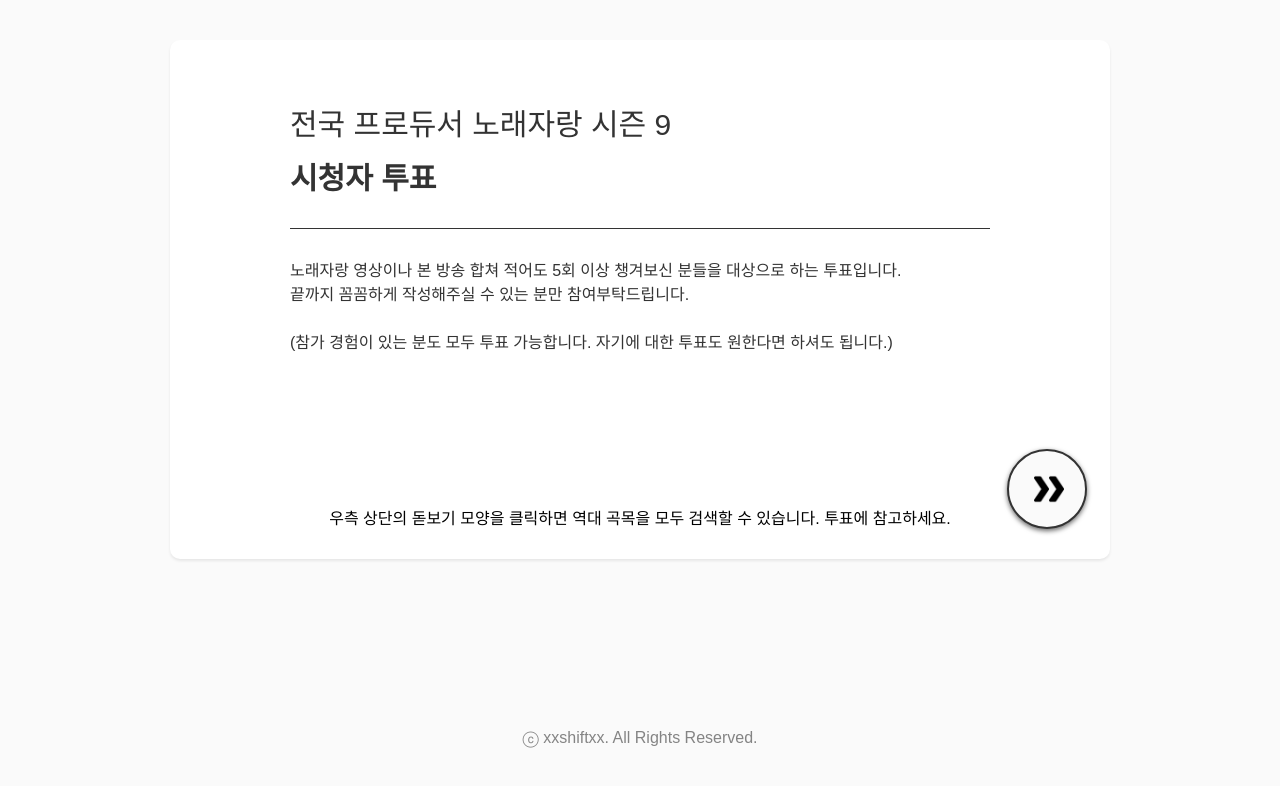
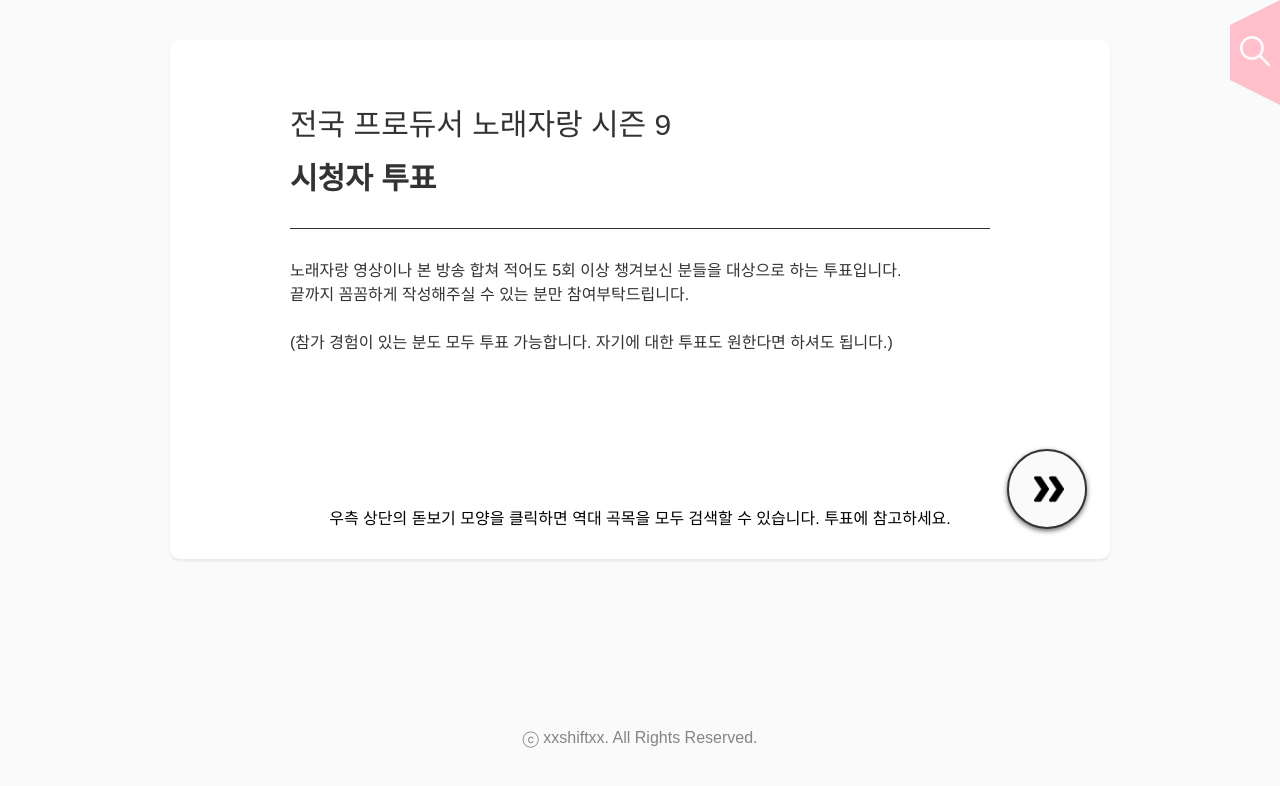
Before and after one commit to wArrnp/zennvote-front, a React (Create React App) app: page / in a window 1280 px wide. Shown: the top 786 px of the page. Built offline with nearby package versions, Linux system fonts and the light colour scheme.

Commit message:
[ADD] <Search> search container added

```diff
--- a/src/presentation/App/Styles.ts
+++ b/src/presentation/App/Styles.ts
@@ -1,4 +1,22 @@
-import styled from 'styled-components';
+import styled,  { createGlobalStyle } from 'styled-components';
+
+interface ContentWrapperProps {
+  enableSearch: boolean
+}
+
+interface SeachWrapperProps {
+  enableSearch: boolean
+}
+
+export const GlobalStyle = createGlobalStyle`
+  * {
+    font-family: 'Noto Sans KR', sans-serif;
+  }
+
+  button {
+    cursor: pointer;
+  }
+`;
 
 export const AppWrapper = styled.div`
   position: relative;
@@ -8,6 +26,8 @@ export const AppWrapper = styled.div`
 
 export const ContentWrapper = styled.div`
   padding-top: 40px;
+  padding-right: ${(props:ContentWrapperProps) => props.enableSearch ? "20%": "0"};
+  transition: padding-right 0.5s;
   margin-bottom: 120px;
 `;
 
@@ -28,3 +48,53 @@ export const SmallHeader = styled.div`
   text-align: center;
   color: #777;
 `;
+
+export const SearchWrapper = styled.div`
+  z-index: 2;
+  display: inline-block;
+  position: fixed;
+  width: 20%;
+  height: 100vh;
+  right: ${(props:SeachWrapperProps) => props.enableSearch ? "0": "-20%"};
+  transition: right 0.5s;
+  top: 0;
+  background-color: white;
+`
+
+export const SearchToggleButton = styled.button`
+  position: absolute;
+  top: 25px;
+  left: -50px;
+  width: 50px;
+  height: 55px;
+  background: pink;
+  border: none;
+  outline: none;
+
+  &:before {
+    content: "";
+    position: absolute;
+    top: -25px;
+    left: 0;
+    width: 0;
+    height: 0;
+    border-left: 50px solid transparent;
+    border-bottom: 25px solid pink;
+  }
+
+  &:after {
+    content: "";
+    position: absolute;
+    bottom: -25px;
+    left: 0;
+    width: 0;
+    height: 0;
+    border-left: 50px solid transparent;
+    border-top: 25px solid pink;
+  }
+`
+
+export const SearchToggleButtonImg = styled.img`
+  width: 30px;
+  height: auto;
+`
--- a/src/presentation/App/index.tsx
+++ b/src/presentation/App/index.tsx
@@ -3,33 +3,31 @@ import PageData from '../../entity/PageData'
 import Footer from '../Footer';
 import RenderByPageData from '../../controller/RenderByPageData';
 import { Header } from '../';
-import { createGlobalStyle } from 'styled-components';
+import SearchImg from '../../assets/image/search.png';
 
 import * as S from './Styles';
 
-const GlobalStyle = createGlobalStyle`
-  * {
-    font-family: 'Noto Sans KR', sans-serif;
-  }
-
-  button {
-    cursor: pointer;
-  }
-`;
 
 
 const App = () => {
   const [ pageData, setPageData ] = useState(PageData.LANDING);
+  const [ enableSearch, setEnableSearch ] = useState<boolean>(false);
 
   return (
     <S.AppWrapper>
-      <GlobalStyle />
-      <S.ContentWrapper>
+      <S.GlobalStyle />
+      <S.ContentWrapper enableSearch={enableSearch}>
         <S.ContentInnerWrapper>
           { pageData !== PageData.LANDING && <Header pageData={pageData}/>}
           { RenderByPageData(pageData, setPageData) }
         </S.ContentInnerWrapper>
       </S.ContentWrapper>
+      <S.SearchWrapper enableSearch={enableSearch}>
+        <S.SearchToggleButton onClick={() => setEnableSearch(!enableSearch)}>
+          <S.SearchToggleButtonImg src={SearchImg} alt="search"/>
+        </S.SearchToggleButton>
+        123
+      </S.SearchWrapper>
       <Footer />
     </S.AppWrapper>
   );
```
Also changed, not shown: src/assets/image/search.png (added).
